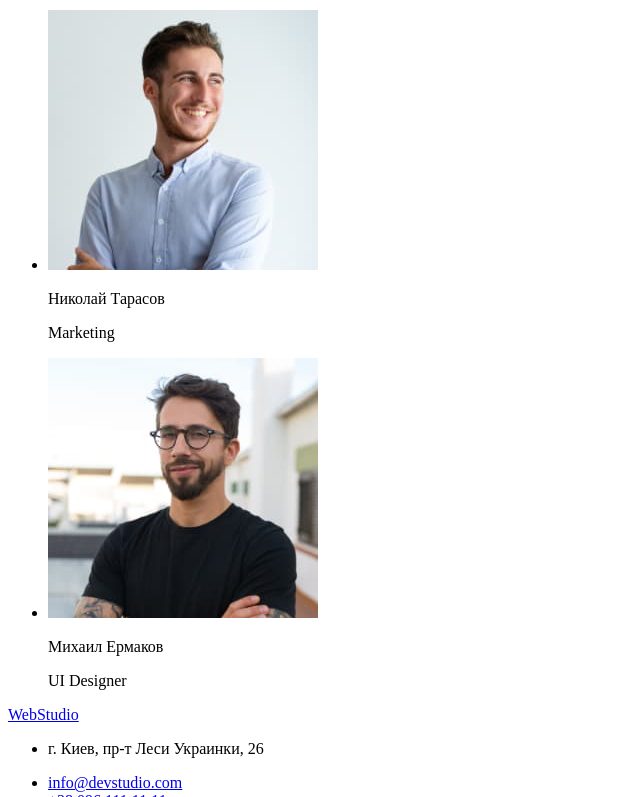
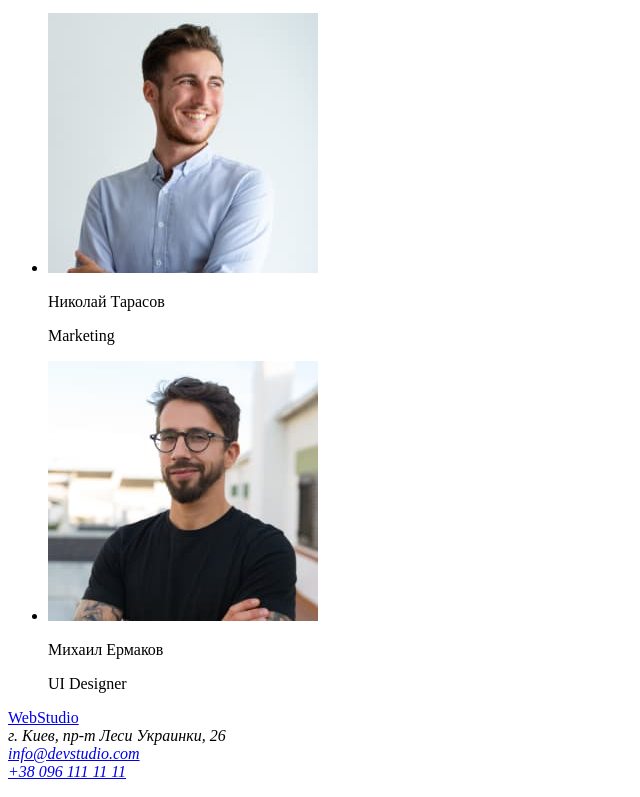
Before and after one commit to SvetlanaS30/goit-markup-hw-01, a plain HTML site: page index.html in a window 1280 px wide. Shown: the part 2003-2800 px from the top of the page, without its empty margins (0-640 px from the left). Drawn offline with Linux system fonts and the light colour scheme.

Commit message:
Добавлены main, address, button

```diff
--- a/index.html
+++ b/index.html
@@ -4,7 +4,7 @@
   <meta charset="UTF-8">
   <meta http-equiv="X-UA-Compatible" content="IE=edge">
   <meta name="viewport" content="width=device-width, initial-scale=1.0">
- <title>Sveta-konfeta</title>
+ <title>Студия</title>
 </head>
 <body>
 <!-- Верхняя линия -->
@@ -16,19 +16,17 @@
         <li><a href="">Портфолио</a></li>
         <li><a href="">Контакты</a></li>
       </ul>
-
     </nav>
-
       <ul>
         <li><a href="mailto:info@devstudio.com">info@devstudio.com</a></li>
         <li><a href="tel:+380961111111">+38 096 111 11 11</a></li>
       </ul>
-
   </header>
+  <main>
 <!-- Шапка -->
 <section>
   <h1>Эффективные решения <br> для вашего бизнеса</h1>
-        <a href="">Заказать услугу</a>
+  <button type="button">Заказать услугу</button>
 </section>
 <div>
   <!-- Особенности -->
@@ -89,20 +87,20 @@
     </li>
     <li>
       <img src="./images/photo4.jpg" alt="UI Designer" width="270">
-          <p>Михаил Ермаков</p>
+      <p>Михаил Ермаков </p>
       <p>UI Designer</p>
     </li>
   </ul>
 </section>
+  </main>
 <!-- Подвал -->
   <footer>
     <a href="/">WebStudio</a>
-      <ul>
-        <li><p>г. Киев, пр-т Леси Украинки, 26</p></li>
-        <li><a href="mailto:info@devstudio.com">info@devstudio.com</a></li>
-        <li><a href="tel:+380961111111">+38 096 111 11 11</a></li>
-      </ul>
+    <address>
+      г. Киев, пр-т Леси Украинки, 26 <br>
+      <a href="mailto:info@devstudio.com">info@devstudio.com</a><br>
+      <a href="tel:+380961111111">+38 096 111 11 11</a>
+    </address>
   </footer>
-
 </body>
 </html>
```
Lines whose indentation alone changed are shown as unchanged.
